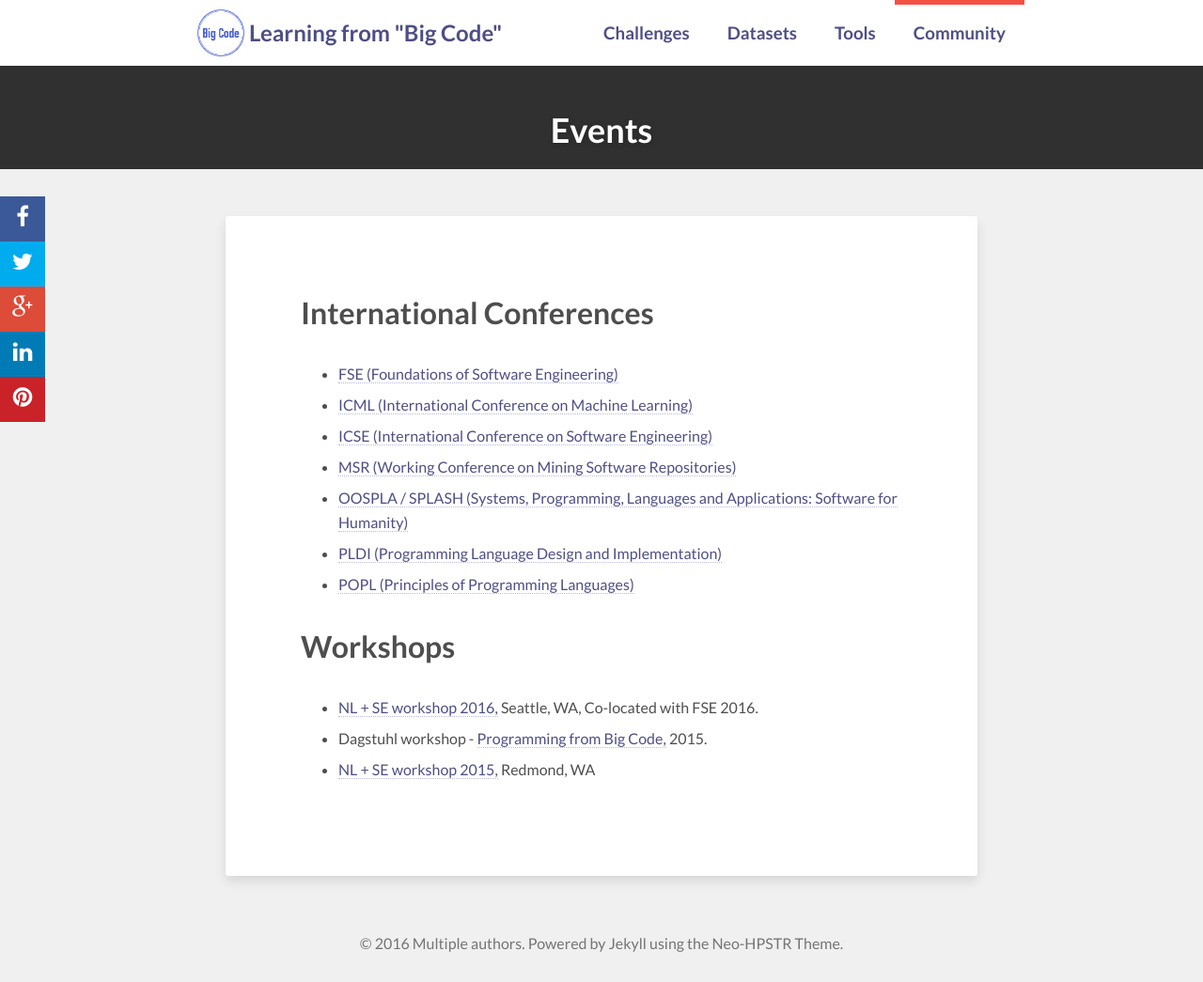
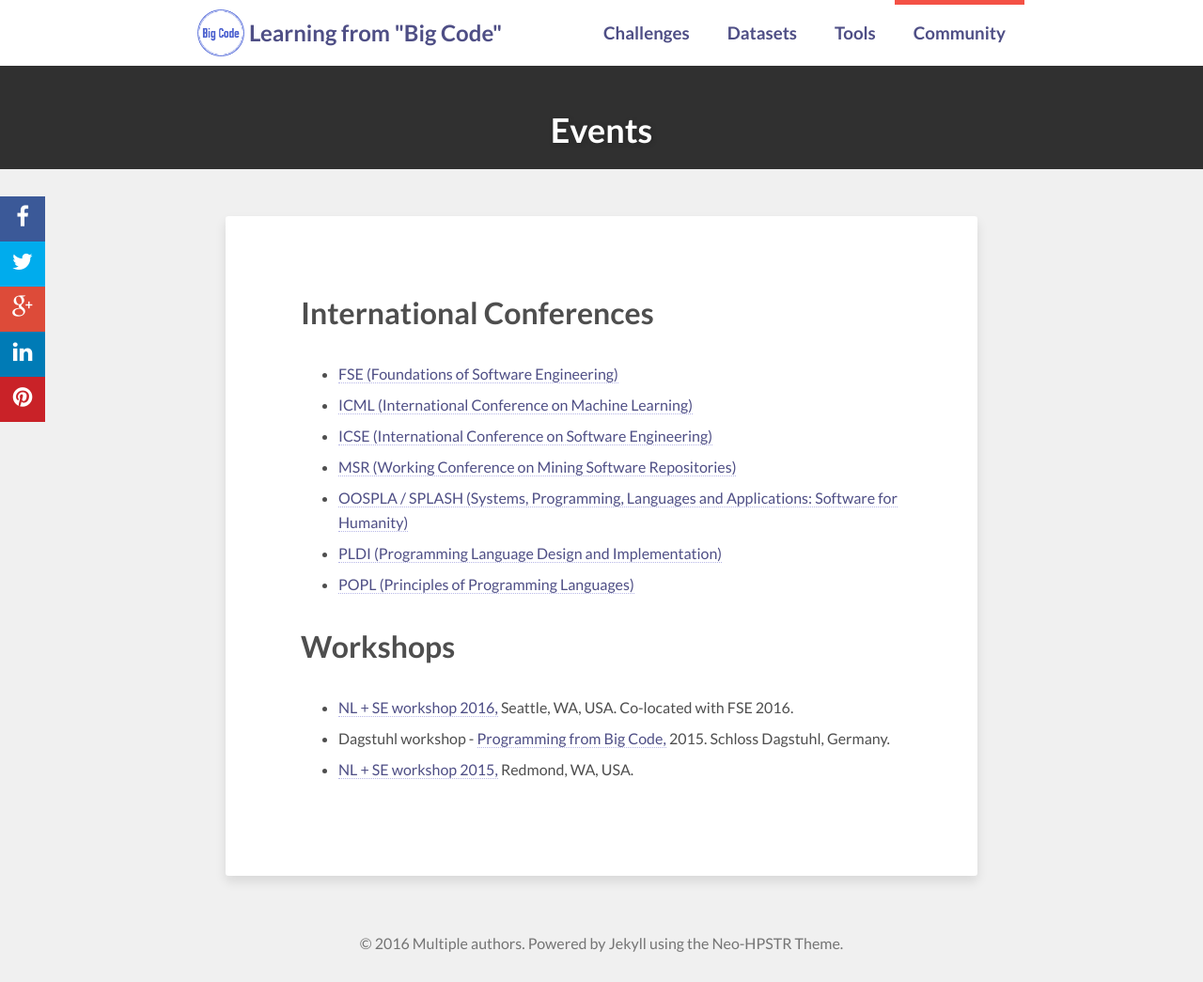
Before and after one commit to learnbigcode/learnbigcode.github.io, a Jekyll site: the page built from community/events/index.md, in a window 1280 px wide and 1045 px high. Shown: the whole window at 94% size. Built offline with Jekyll 4.4.1, drawn with Linux system fonts in a browser that asks for light colours; nearby versions of some CDN libraries; comment, search, counter and statistics services are not loaded.

Commit message:
Update index.md

```diff
--- a/community/events/index.md
+++ b/community/events/index.md
@@ -20,6 +20,6 @@ share: false
 
 # Workshops
 
-* <a href="http://nlse-fse.github.io">NL + SE workshop 2016,</a> Seattle, WA, Co-located with FSE 2016.
-* Dagstuhl workshop - <a href="http://www.dagstuhl.de/en/program/calendar/semhp/?semnr=15472">Programming from Big Code,</a> 2015.
-* <a href="http://www.languageandcode.org/nlse2015/">NL + SE workshop 2015,</a> Redmond, WA
+* <a href="http://nlse-fse.github.io">NL + SE workshop 2016,</a> Seattle, WA, USA. Co-located with FSE 2016.
+* Dagstuhl workshop - <a href="http://www.dagstuhl.de/en/program/calendar/semhp/?semnr=15472">Programming from Big Code,</a> 2015. Schloss Dagstuhl, Germany.
+* <a href="http://www.languageandcode.org/nlse2015/">NL + SE workshop 2015,</a> Redmond, WA, USA.
```
